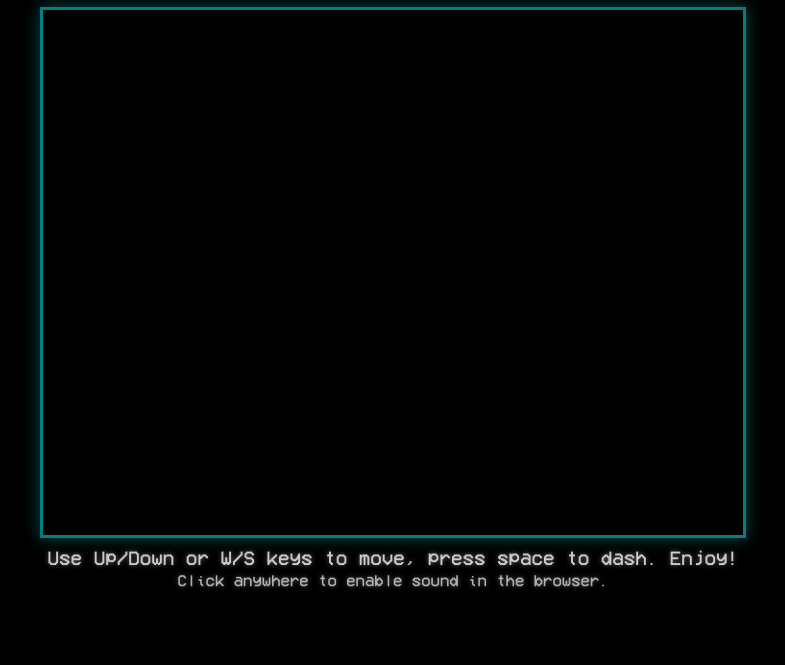
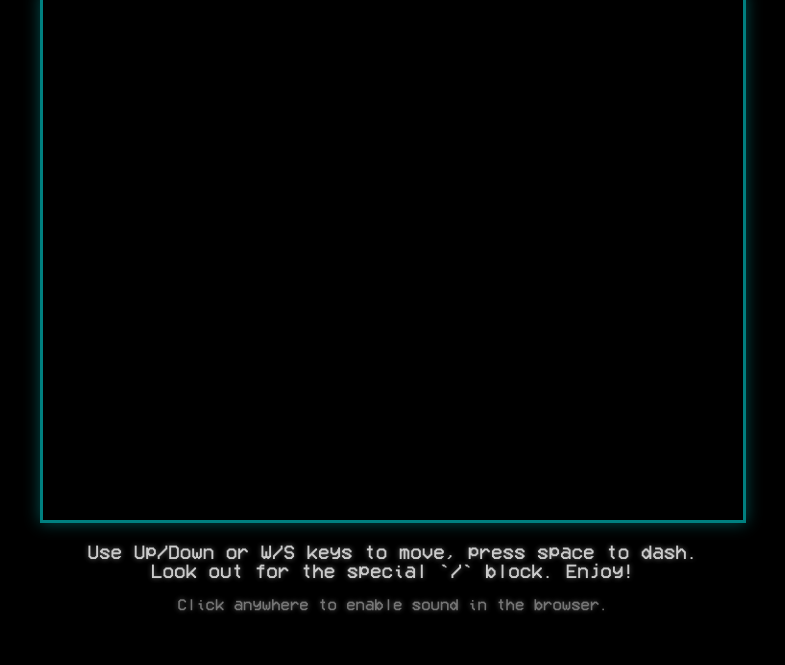
Before and after one commit to TheDen/0xdead-type, a plain HTML site: page index.html in a window 1280 px wide. Shown: the part 135-800 px from the top of the page, without its empty margins (247-1032 px from the left). Drawn offline with Linux system fonts and the light colour scheme; no server answers.

Commit message:
update instructions

```diff
--- a/index.html
+++ b/index.html
@@ -43,7 +43,7 @@
       #author {
         font-size: 1.2em;
         opacity: 0.8;
-        margin-bottom: 10px;
+        margin-bottom: 1em;
         text-shadow: 0 0 5px rgba(255, 255, 255, 0.5);
       }
 
@@ -57,7 +57,7 @@
       }
 
       #instructions {
-        margin-top: 10px;
+        margin-top: 1em;
         font-size: 1.2em;
         opacity: 0.8;
         text-shadow: 0 0 5px rgba(255, 255, 255, 0.5);
@@ -66,9 +66,10 @@
 
       #sound-warning {
         font-size: 1em;
-        margin-top: 5px;
+        margin-top: 1em;
         opacity: 0.7;
         text-shadow: 0 0 5px rgba(255, 255, 255, 0.5);
+        color: darkgray;
       }
 
       @keyframes pulse {
@@ -143,7 +144,8 @@
       tabindex="-1"
     ></canvas>
     <div id="instructions">
-      Use Up/Down or W/S keys to move, press space to dash. Enjoy!
+      Use Up/Down or W/S keys to move, press space to dash. <br />Look out for
+      the special `/` block. Enjoy!
     </div>
     <div id="sound-warning">Click anywhere to enable sound in the browser.</div>
 
```
